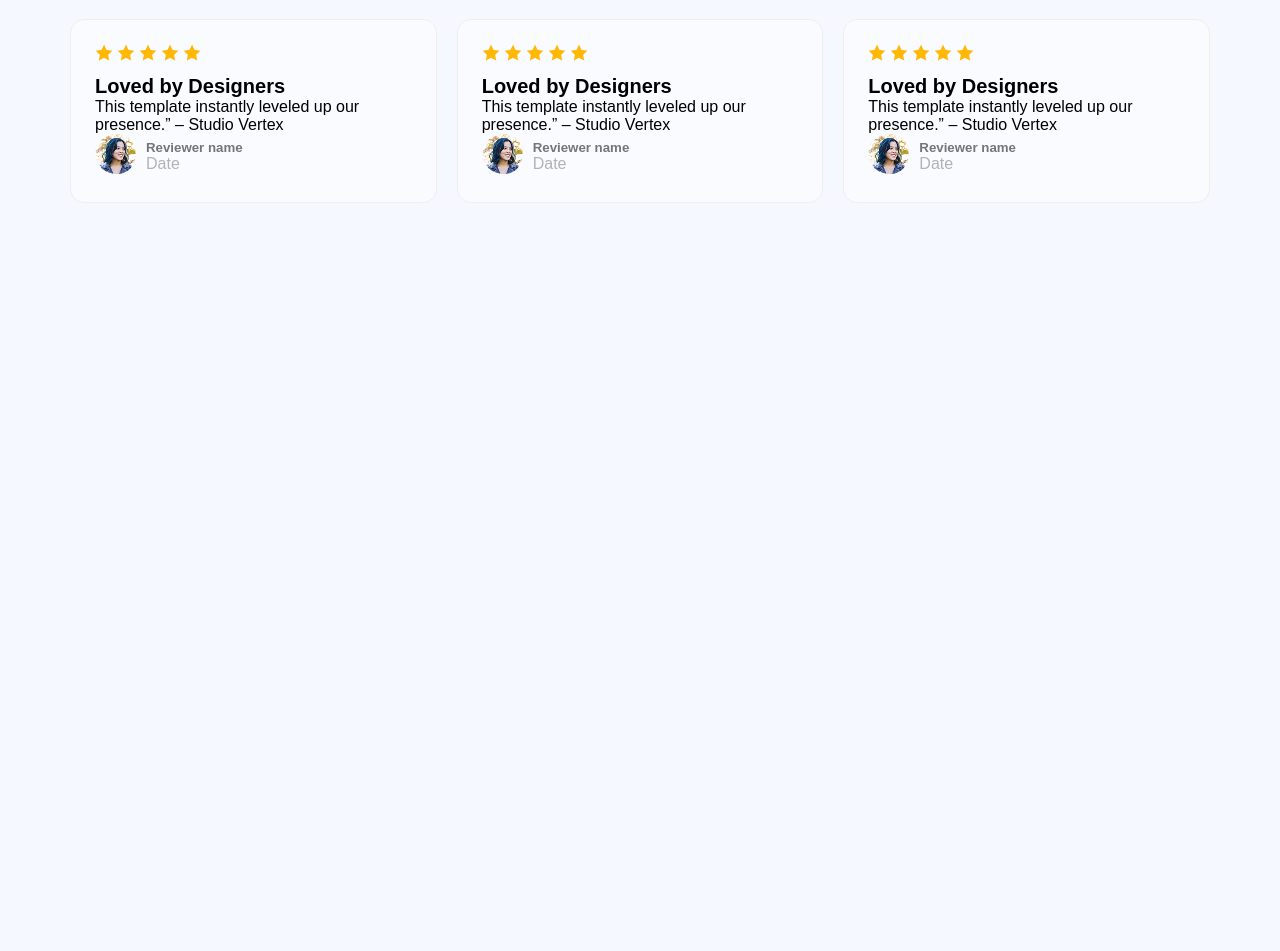
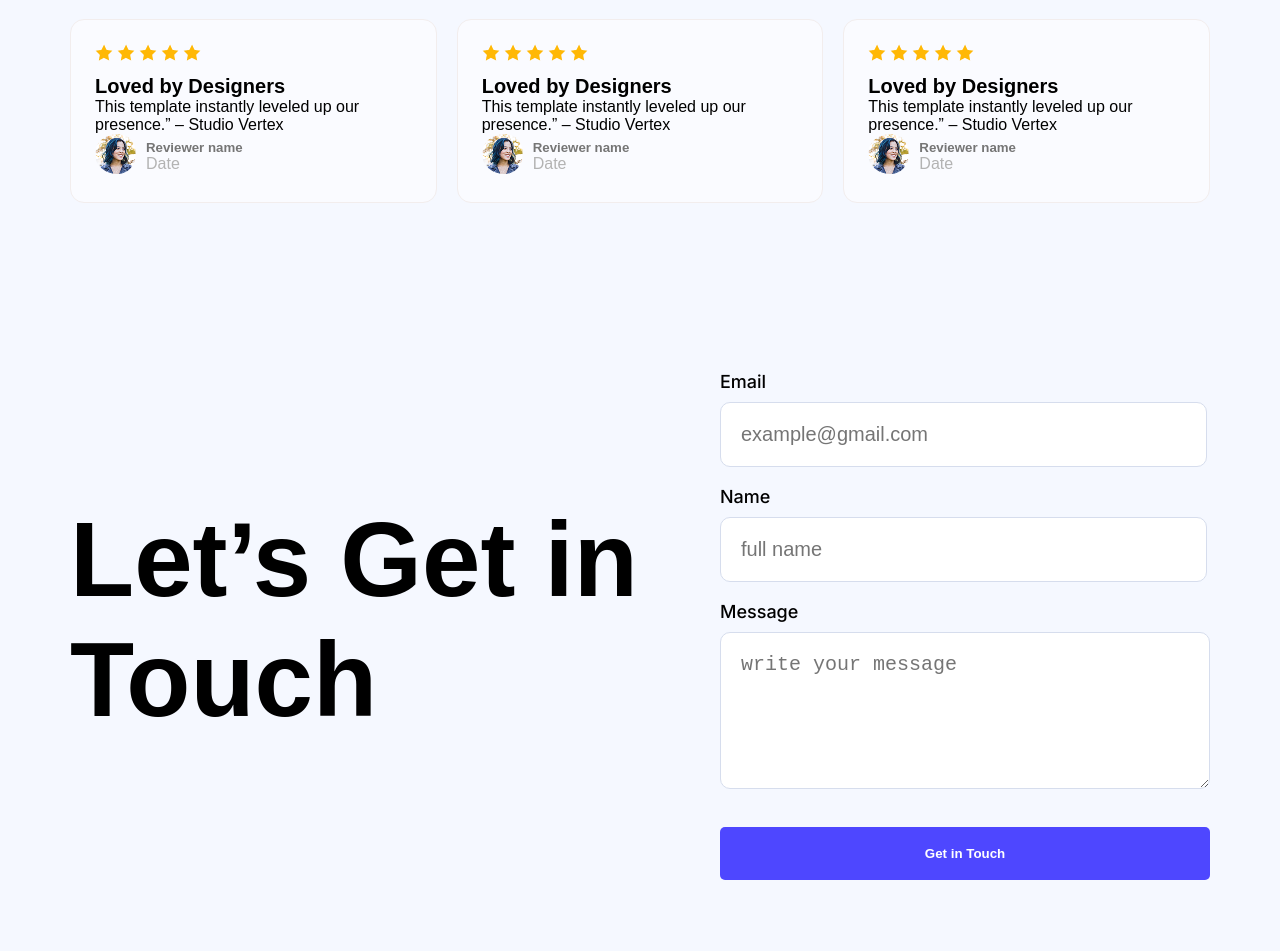
Before and after one commit to vbfyuhdgpruhthurht43/assignment-1, a plain HTML site: page index.html in a window 1280 px wide. Shown: the part 1714-2665 px from the top of the page. Before the commit the page ends 2014 px from the top, so only its background shows below. Drawn offline with Linux system fonts and the light colour scheme.

```diff
--- a/index.html
+++ b/index.html
@@ -1,20 +1,18 @@
 <!DOCTYPE html>
 <html lang="en">
-
 <head>
     <meta charset="UTF-8">
     <meta name="viewport" content="width=device-width, initial-scale=1.0">
     <title>assignment-1</title>
-    <link rel="preconnect" href="https://fonts.googleapis.com">
+       <link rel="preconnect" href="https://fonts.googleapis.com">
     <link rel="preconnect" href="https://fonts.gstatic.com" crossorigin>
     <link
         href="https://fonts.googleapis.com/css2?family=Inter:ital,opsz,wght@0,14..32,100..900;1,14..32,100..900&family=Merriweather:ital,opsz,wght@0,18..144,300..900;1,18..144,300..900&family=Open+Sans:ital,wght@0,300..800;1,300..800&display=swap"
         rel="stylesheet">
     <link rel="stylesheet" href="styles/style.css">
 </head>
-
 <body>
-    <header>
+     <header>
         <nav>
             <ul class="menu">
                 <li class="logo inter-font1">LOGO</li>
@@ -27,7 +25,7 @@
         </div>
     </header>
     <main>
-        <section class="action raleway-font2">
+          <section class="action raleway-font2">
             <div class="action-content">
                 <h4 class="action-title">See It in Action</h4>
                 <p class="action-description">Explore the live preview and imagine your brand in this bold new look.</p>
@@ -37,7 +35,7 @@
                 <img src="images/wc-mini.png" alt="">
             </div>
         </section>
-         <section class="productive">
+        <section class="productive">
             <div class="joined-thousand">
                 <h3 class="joind-thousand-title raleway-font2 text-center">Joined Thousands of Productive Users</h3>
                 <div class="productive-users inter-font1">
@@ -56,7 +54,7 @@
                 </div>
             </div>
         </section>
-         <section class="users-say raleway-font2">
+        <section class="users-say raleway-font2">
             <h2 class="users-say-title text-center">What our users say</h2>
             <div class="user-reviews">
                 <div class="user-review">
@@ -115,10 +113,28 @@
                 </div>
             </div>
         </section>
+
+        <section class="lets-get-in-touch">
+            <div class="get-in-touch">
+                <div class="get-in-touch-content raleway-font2">
+                    <h1>Let’s Get in Touch</h1>
+                </div>
+                <div class="form inter-font1">
+                    <form action="">
+                        <label for="email">Email</label>
+                        <input type="email" name="" placeholder="example@gmail.com" id="email">
+                        <label for="name">Name</label>
+                        <input type="text" name="" id="name" placeholder="full name">
+                        <label for="">Message</label>
+                        <textarea cols="21" rows="5" placeholder="write your message" name="" id=""></textarea>
+                        <button class="btn-primary form-button">Get in Touch</button>
+                    </form>
+                </div>
+            </div>
+        </section>
     </main>
     <footer>
 
     </footer>
 </body>
-
 </html>
--- a/styles/style.css
+++ b/styles/style.css
@@ -267,3 +267,66 @@ nav li {
 
 
 /* akene takay user review section style shesh */
+
+
+
+
+
+
+
+/* akene takay get in touch section style soro */
+.lets-get-in-touch {
+    max-width: 1140px;
+    margin: 0 auto;
+    margin-top: 92px;
+}
+
+.get-in-touch {
+    display: flex;
+    justify-content: space-between;
+}
+
+.get-in-touch-content {
+    font-size: 70px;
+    font-weight:800;
+    color: #000000;
+    margin: 200px 0px;
+
+}
+
+.form {
+    margin: 71px 0px;
+}
+
+.form label {
+    font-size: 18px;
+    font-weight: 500;
+    color: #000000;
+
+}
+
+.form input,textarea {
+    display: block;
+    font-size: 20px;
+    color: rgba(0, 0, 0, 0.5);
+    padding: 20px 200px 20px 20px;
+    margin-top: 10px;
+    margin-bottom: 19px;
+    border-radius: 10px;
+    background-color: #FFFFFF;
+    border: 1px solid #D6DDED;
+}
+
+
+
+.form-button {
+    width: 100%;
+    margin-top: 19px;
+    padding: 19px 182px;
+}
+.form button:hover{
+    background-color: rgb(146, 255, 4);
+    color: black;
+}
+
+/* akene takay get in touch section style shesh */
```
